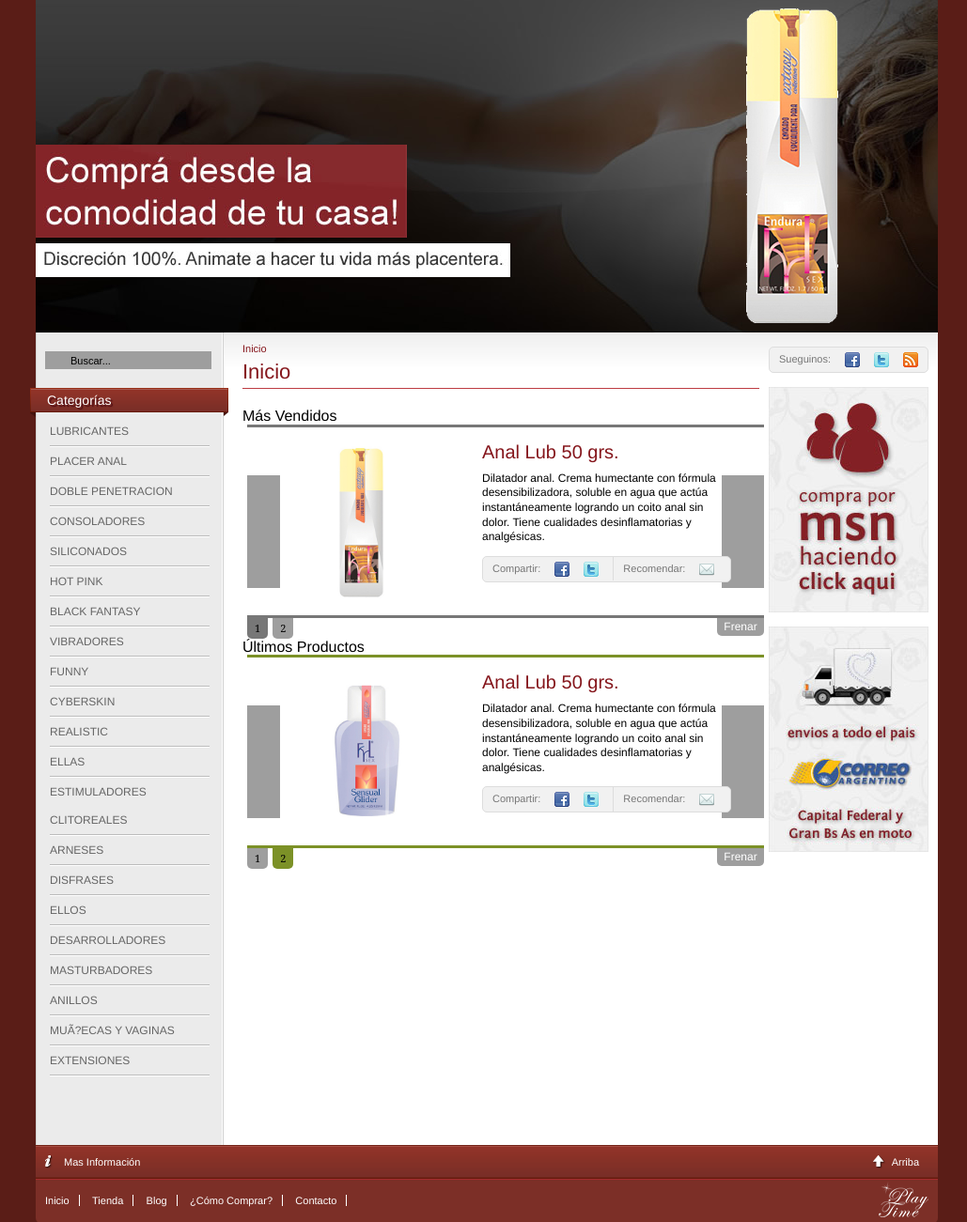
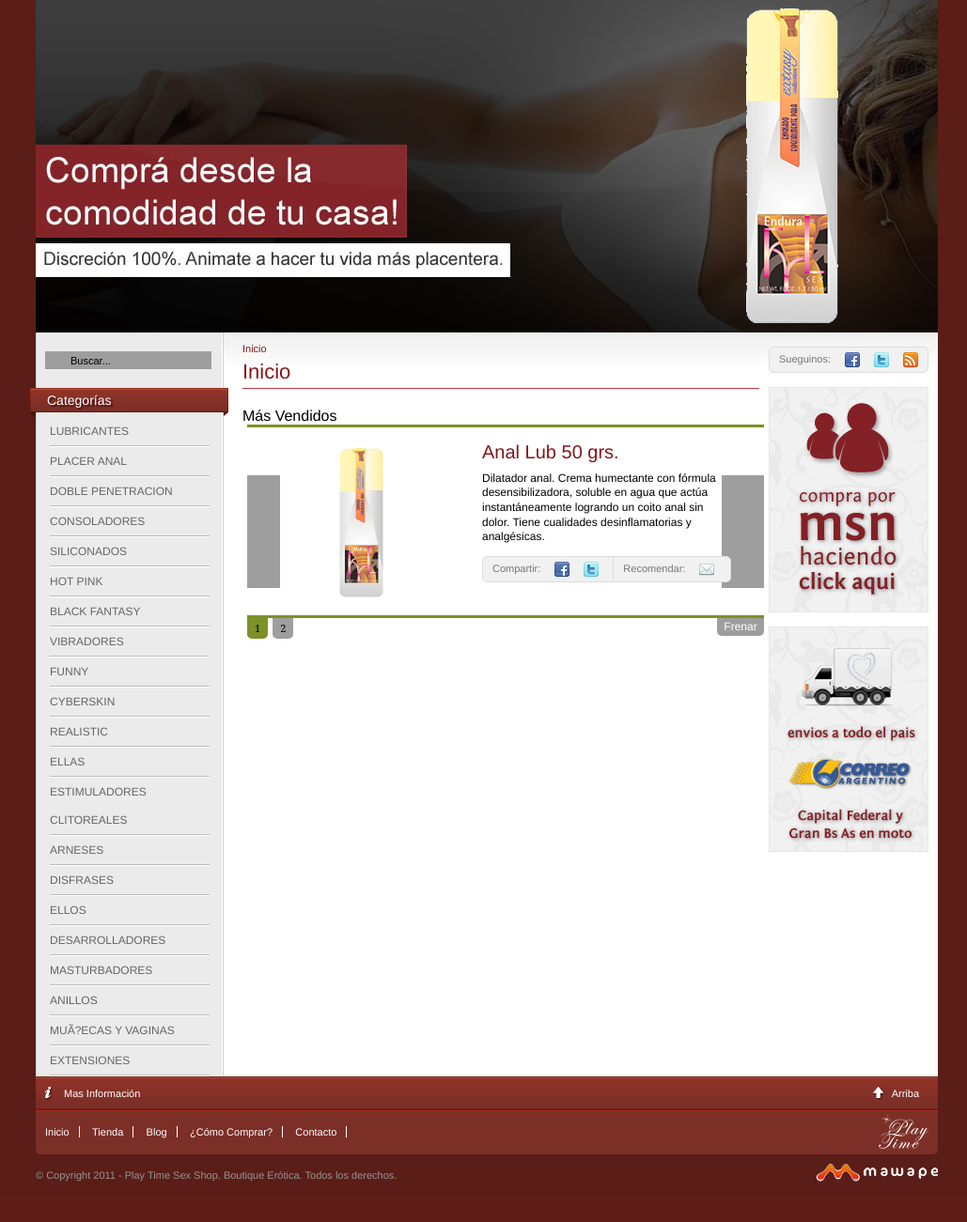
Before and after one commit to fanky10/playtime-sexshop, a PHP site: page / in a window 1280 px wide. Shown: the part 162-1463 px from the top of the page at 94% size, without its empty margins (122-1151 px from the left). After the commit the page ends 1420 px from the top, so only its background shows below. Run offline with PHP 8.4, Linux system fonts and the light colour scheme; data comes from the database, SQL or seed files in the repository; data that the repository does not hold is empty; grey boxes are pictures that could not be loaded.

Commit message:
arreglados bugs en el detalle de producto

```diff
--- a/css/style.css
+++ b/css/style.css
@@ -193,8 +193,8 @@ ul.menu_acceso{
     	overflow: hidden;
     	}
     	.producto .prodTitulo { margin-bottom: 15px; color: #85161C; }
-		.producto .prodImagen { float: left; margin-right:30px; }
-		.producto .prodInfo { float: left; width: 150px; word-wrap: break-word; }
+		.producto .prodImagen { float: left; margin-right:15px; }
+		.producto .prodInfo { overflow: auto; word-wrap: break-word; }
 		.producto .prodPrecio { margin-top: 10px; line-height: 15px; font-size: 15px; font-weight: bold; display: block; }
 			.producto .prodPrecio a { color:#85161C; font-size: 11px; font-weight: normal; padding-left: 10px; text-decoration:none; }
 
--- a/index.php
+++ b/index.php
@@ -139,43 +139,6 @@
                             </li>
 						</ul>
 
-                        <h3 class="sliderTittle">&Uacute;ltimos Productos</h3>
-                        <ul id="slider2">
-                            <li>
-                                <div class="slide">
-                                    <img height="180" width="180" alt="Lubricante - Anal Lub 50 grs." src="images/productos/lubricantes/lubricante2.jpg" class="sliderImg">
-                                    <div class="detalleDestacado">
-                                        <h3>Anal Lub 50 grs.</h3>
-                                        <p class="prodInfo">Dilatador anal. Crema humectante con f&oacute;rmula desensibilizadora, soluble en agua que act&uacute;a instant&aacute;neamente logrando un coito anal sin dolor. Tiene cualidades desinflamatorias y analg&eacute;sicas.</p>
-                                        <p class="social">
-                        					<span>Compartir:</span>
-                        					<a href="#" class="socialFacebook"></a>
-                        					<a href="#" class="socialTwitter"></a>
-                        					<span class="socialRecomendar">Recomendar:</span>
-                        					<a href="#" class="socialMail"></a>
-                        				</p>
-                                    </div>
-                                </div><!-- End Slide -->
-                            </li>
-                        	<li>
-                                <div class="slide">
-                                    <img height="180" width="180" alt="Lubricante - Anal Lub 50 grs." src="images/productos/lubricantes/lubricante2.jpg" class="sliderImg">
-                                    <div class="detalleDestacado">
-                                        <h3>Anal Lub 50 grs.</h3>
-                                        <p class="prodInfo">Dilatador anal. Crema humectante con f&oacute;rmula desensibilizadora, soluble en agua que act&uacute;a instant&aacute;neamente logrando un coito anal sin dolor. Tiene cualidades desinflamatorias y analg&eacute;sicas.</p>
-                                        <p class="social">
-                        					<span>Compartir:</span>
-                        					<a href="#" class="socialFacebook"></a>
-                        					<a href="#" class="socialTwitter"></a>
-                        					<span class="socialRecomendar">Recomendar:</span>
-                        					<a href="#" class="socialMail"></a>
-                        				</p>
-                                    </div>
-                                </div><!-- End Slide -->
-                            </li>
-						</ul>
-
-
 					</div><!--end contenido_central-->
 
 					<div class="lateral" id="lateral_derecho">
--- a/lateral_derecho.php
+++ b/lateral_derecho.php
@@ -1,8 +1,8 @@
 <p class="social">
     <span>Sueguinos:</span>
-    <a href="http://www.facebook.com/update_security_info.php?wizard=1#!/pages/Play-Time/10150131130005716" class="socialFacebook"></a>
-    <a href="http://twitter.com/playtimesexshop" target="_blank" class="socialTwitter"></a>
-    <a href="#" class="socialFeed"></a>
+    <a href="http://www.facebook.com/update_security_info.php?wizard=1#!/pages/Play-Time/10150131130005716" title="Facebook" target="_blank" class="socialFacebook"></a>
+    <a href="http://twitter.com/playtimesexshop" title="Twitter" target="_blank" class="socialTwitter"></a>
+    <a href="#" title="RSS" class="socialFeed"></a>
 </p>
 <a class="banner" href="#" title="Conectate al MSN">
     <img src="images/banners/bnr-msn03.jpg" alt="Conectate al MSN" />
```
